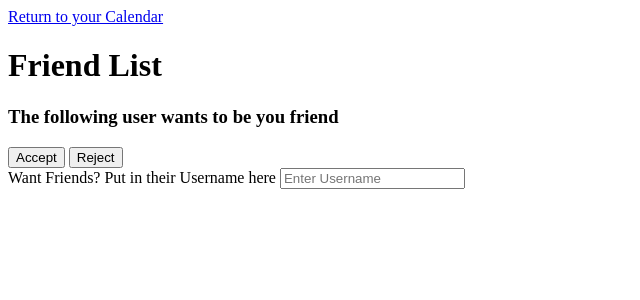
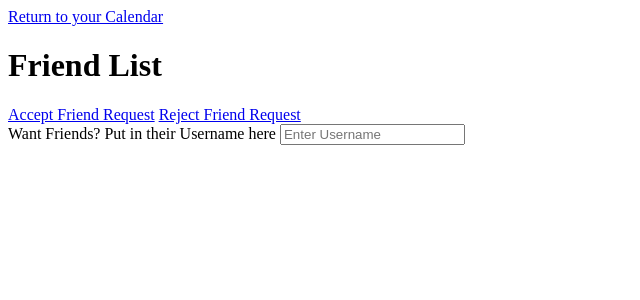
Before and after one commit to aljport/Time-Management-System, a Django app: page /users/friend_list/ in a window 1280 px wide. Shown: the top 300 px of the page, without its empty margins (0-640 px from the left). Run offline with Django 5.2, Linux system fonts and the light colour scheme; a user stored in the database is signed in; data comes from the database, SQL or seed files in the repository; tables that the repository leaves empty hold one stand-in row (values such as "Sample post"); parts of the project's set-up code (start-up, migrations or seed data) failed here and were passed over; some libraries are stand-ins or nearby versions.

Commit message:
Friend Page completed

```diff
--- a/app/users/models.py
+++ b/app/users/models.py
@@ -2,7 +2,7 @@
 from django.contrib.auth.models import User
 from django.db.models.signals import post_save
 from django.dispatch import receiver
-from cal.models import Event
+from cal.models import Event, Notifications
 
 # Create your models here.
 
@@ -15,6 +15,7 @@
 class Profile(models.Model):
     user = models.OneToOneField(User, on_delete=models.CASCADE)
     events = models.ManyToManyField(Event, related_name='users', blank=True)
+    notifications = models.ManyToManyField(Notifications, related_name='users', blank=True)
     friendList = models.ManyToManyField(Friends, related_name='users', blank=True)
     isViewer = models.BooleanField(default=False)
 
--- a/app/users/templates/friend_list.html
+++ b/app/users/templates/friend_list.html
@@ -20,15 +20,10 @@
                 <h2>{{friend.Amigo.first_name}} {{friend.Amigo.last_name}}</h2>
                     {% if friend.viewable %}
                         {% if friend.requestPending %}
-                            <h3> The following user wants to be you friend </h3>
-                            <button type="button" class="btn btn-secondary update-btn" data-friend-id="{{ friend.id }}" data-action="accept_request">
-                                Accept
-                            </button>
-                            <button type="button" class="btn btn-secondary update-btn" data-friend-id="{{ friend.id }}" data-action="reject_request">
-                                Reject
-                            </button>
+                            <a href="{% url 'users:accept_friend' friend.Amigo.username %}">Accept Friend Request</a>
+                            <a href="{% url 'users:reject_friend' friend.Amigo.username %}">Reject Friend Request</a>
                         {% else %}
-                            <h3>Button to Go to Friend's Calendar</h3>
+                            <a href="{% url 'users:update_friend' friend.Amigo.username %}">View Calendar</a>
                         {% endif %}
                     {% else %}
                         <h3>You are currently waiting for a response to your friend request to this user</h3>
@@ -44,36 +39,7 @@
                     <input type="text" class="form-control" name="username" id="username" placeholder="Enter Username" required>
                 </div>
 
-                <script>
-                    document.addEventListener("DOMContentLoaded", function() {
-                        const updateButtons = document.querySelectorAll('.update-btn');
 
-                        updateButtons.forEach(button => {
-                            button.addEventListener('click', function() {
-                                const friendId = button.getAttribute('data-friend-id');
-                                const action = button.getAttribute('data-action');
-                                const csrfToken = document.querySelector('[name="csrfmiddlewaretoken"]').value;
-
-                                const formData = new FormData();
-                                formData.append('csrfmiddlewaretoken', csrfToken);
-                                formData.append('action', action);
-
-                                fetch("{% url 'update_friendList' friend_id=friendId %}", {
-                                    method: 'POST',
-                                    body: formData
-                                })
-                                .then(response => response.json())
-                                .then(data => {
-                                    alert(data.message);
-                                })
-                                .catch(error => {
-                                    alert("An error occurred. Please try again.");
-                                    console.error('Error:', error);
-                                });
-                            });
-                        });
-                    });
-                </script>
             </form>
         </div>
     </body>
--- a/app/users/urls.py
+++ b/app/users/urls.py
@@ -14,5 +14,7 @@
     path('password_confirm/', views.password_confirm_page, name = 'password_confirm_page'),
     path('account_information/', views.account_information_page, name = 'account_information_page'),
     path('friend_list/', views.friend_list_page, name = 'friend_list_page'),
-    path('update-friend-list/<int:friend_id>/', views.update_friendList, name='update_friendList'),
+    path('accept_friend/<friend_username>/', views.accept_friend, name='accept_friend'),
+    path('reject_friend/<friend_username>/', views.reject_friend, name='reject_friend'),
+    path('update_friend/<friend_username>/', views.update_friend, name='update_friend'),
 ]
--- a/app/users/views.py
+++ b/app/users/views.py
@@ -12,12 +12,14 @@
 
 RESET_PASSWORD_USERNAME = ""
 NUMBER = ""
+CURRENT_USER = None
 
 # Create your views here.
 def index(request):
     return render(request, 'home.html')
 
 def login_page(request):
+    global CURRENT_USER
     if request.method == "POST":
         username = request.POST.get('username')
         password = request.POST.get('password')
@@ -33,6 +35,8 @@
             return redirect('/users/login')
         else:
             login(request, user)
+            CURRENT_USER = user
+            CURRENT_USER.profile.isViewer = False
             return redirect('/cal/month') #replace with entrance to calander
 
     return render(request, 'login.html')
@@ -150,6 +154,7 @@
     return render(request, 'account_information.html', {'username' : username, 'name' : name, 'email' : email})
 
 def friend_list_page(request):
+    global CURRENT_USER
     if request.method == 'POST':
         friend_username = request.POST.get('username')
 
@@ -161,8 +166,8 @@
             messages.error(request, 'User does not exist')
             return redirect('/users/friend_list')
 
-        if request.user.profile.friendList.filter(Amigo = friend_user).exists():
-            if request.user.profile.friendList.filter(Amigo = friend_user).first().viewable:
+        if request.user.profile.friendList.filter(Amigo__username=friend_username).exists():
+            if request.user.profile.friendList.filter(Amigo__username=friend_username).first().viewable:
                 messages.error(request, 'You are waiting for a response to your friend request to this person')
                 return redirect('/users/friend_list')
             messages.error(request, 'You have already added this person as a friend')
@@ -181,39 +186,52 @@
         newer_friend.save()
         friend_user.profile.friendList.add(newer_friend)
         friend_user.profile.save()
+
         messages.info(request, "Friend has been added")
         return redirect('/users/friend_list')
 
+    CURRENT_USER = request.user
+    CURRENT_USER.profile.isViewer = True
     user_profile = request.user.profile
     return render(request, 'friend_list.html', {'friends' : user_profile.friendList.all})
 
-def update_friendList(request, friend_id):
-    profile = get_object_or_404(Profile, user=request.user)
-    friend = get_object_or_404(Friends, id=friend_id)
+def accept_friend(request, friend_username):
 
-    friend_user = friend.Amigo
-    friend_profile = get_object_or_404(Profile, user=friend_user)
-    friend_friend = friend_profile.friendList.filter(Amigo=request.user).first()
+    friend = request.user.profile.friendList.get(Amigo__username=friend_username)
+    # Update friend request status
+    if friend.requestPending:
+        friend.requestPending = False
+        currentUserFriend = friend.Amigo.profile.friendList.get(Amigo = request.user)
+        currentUserFriend.viewable = True
+        friend.save()
+        currentUserFriend.save()
 
-    if friend not in profile.friendList.all():
-        return JsonResponse({'status': 'error', 'message': 'This is not your friend.'})
+        messages.success(request, f"You are now friends with {friend.Amigo.first_name}!")
+    else:
+        messages.error(request, "This friend request has already been accepted.")
 
+    # Redirect to the same page
+    return redirect('/users/friend_list')
 
-    action = request.POST.get('action')
+def reject_friend(request, friend_username):
 
-    if action == "accept_request":
-        friend.requestPending = False
-        friend_friend.viewable = True
-        friend.save()
-        friend_friend.save()
+    friend = request.user.profile.friendList.filter(Amigo__username=friend_username).first()
+    # Handle rejection logic (could delete the friend request or mark as rejected)
+    currentUserFriend = friend.Amigo.profile.friendList.get(Amigo = request.user)
+    friend.delete()
+    currentUserFriend.delete()
+    messages.success(request, "Friend request rejected.")
 
-        message = "Friend request accepted."
-    elif action == "reject_request":
-        profile.friendList.remove(friend)
-        friend_profile.friendList.remove(friend_friend)
+    # Redirect to the same page
+    return redirect('/users/friend_list')
 
-        message = "Friend request rejected."
-    else:
-        message = "Invalid action."
+def update_friend(request, friend_username):
+    global CURRENT_USER
 
-    return JsonResponse({'status': 'success', 'message': message})
+    friend = request.user.profile.friendList.filter(Amigo__username=friend_username).first()
+    # Update logic for friend info (example: updating profile details)
+    CURRENT_USER = friend.Amigo
+    friend.Amigo.profile.isViewer = True
+
+    # Redirect to another page (e.g., friend's profile page or calendar)
+    return redirect('/cal/month')  # Replace with the target page URL
```
Also changed, not shown: app/cal/migrations/0017_alter_event_end_time.py (added), app/cal/migrations/0018_alter_event_end_time.py (added), app/cal/migrations/0019_alter_event_end_time.py (added), app/cal/migrations/0020_alter_event_end_time.py (added), app/cal/migrations/0021_alter_event_end_time.py (added), app/cal/migrations/0022_alter_event_end_time.py (added), app/cal/migrations/0023_alter_event_end_time.py (added), app/cal/migrations/0024_alter_event_end_time.py (added), app/users/migrations/0004_profile_notifications.py (added).
